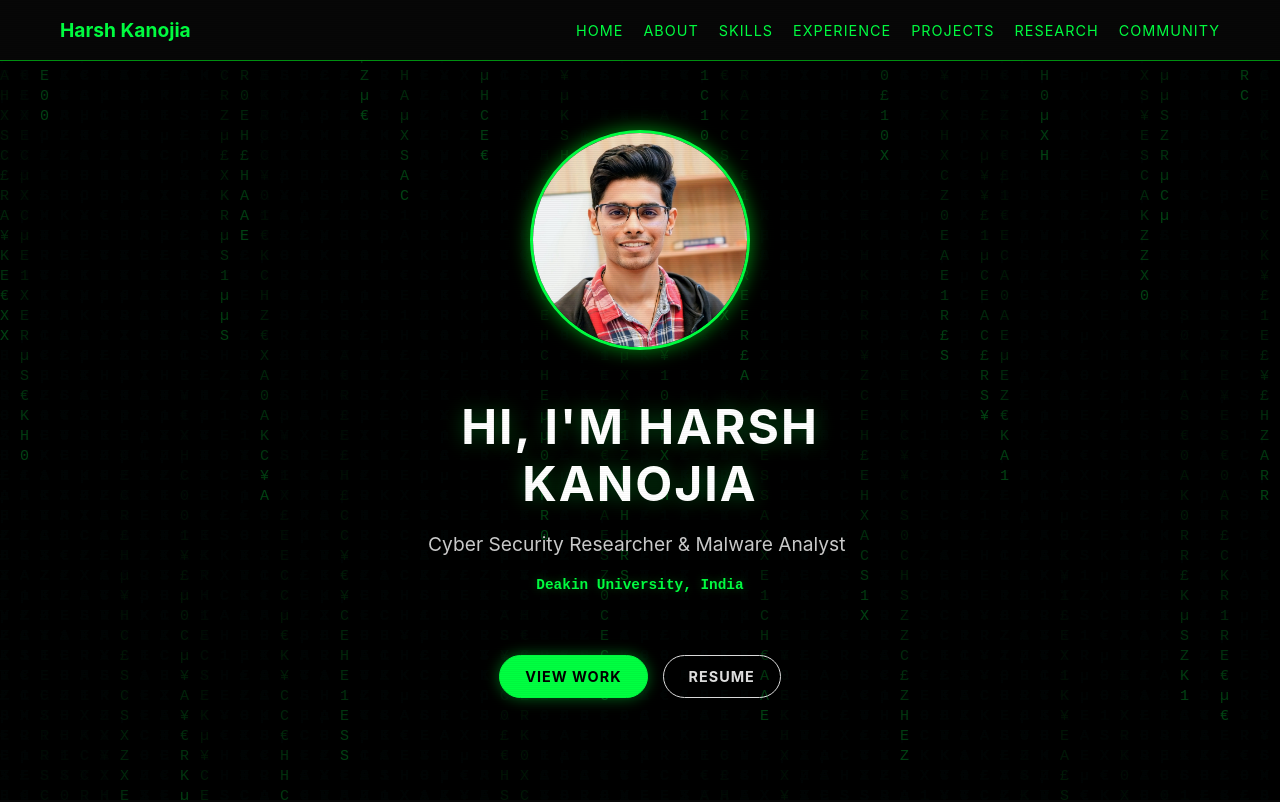
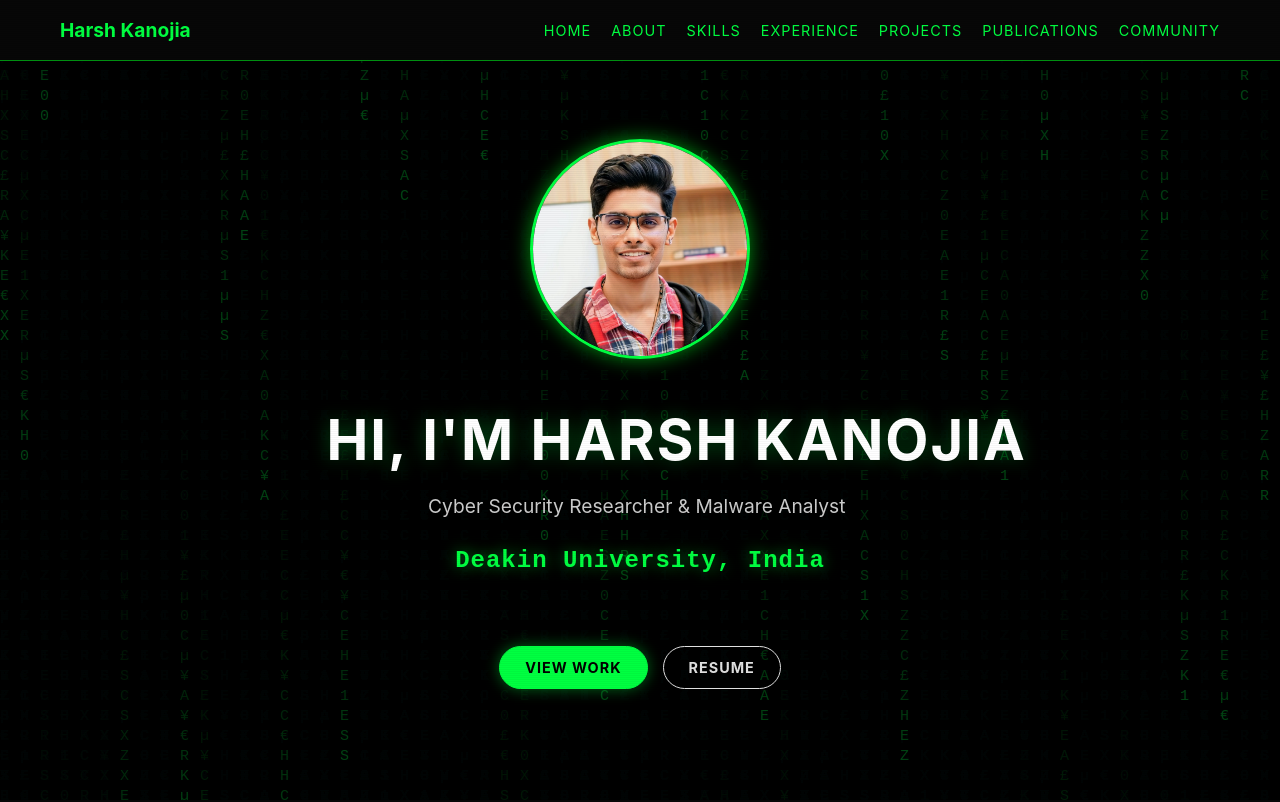
Before and after one commit to harsh-hak/harsh-hak.github.io, a React (Vite) app: page / in a window 1280 px wide. Shown: the top 802 px of the page. Built offline with nearby package versions, Linux system fonts and the light colour scheme.

Commit message:
feat: Add initial Hero, Navbar, Projects, and Publications components.

```diff
--- a/src/components/Hero.jsx
+++ b/src/components/Hero.jsx
@@ -52,10 +52,11 @@ const Hero = () => {
                     margin: '0 auto'
                 }}>
                     <h1 style={{
-                        fontSize: 'clamp(2rem, 5vw, 3rem)',
+                        fontSize: 'clamp(2rem, 5vw, 3.5rem)',
                         marginBottom: '1rem',
                         textShadow: '0 0 20px rgba(0, 255, 65, 0.3)',
-                        lineHeight: 1.2
+                        lineHeight: 1.2,
+                        whiteSpace: 'nowrap'
                     }}>
                         HI, I'M {resumeData.name.toUpperCase()}
                     </h1>
@@ -68,15 +69,16 @@ const Hero = () => {
                         {text}<span className="cursor-blink">|</span>
                     </p>
                     <p style={{
-                        marginTop: '1rem',
-                        fontSize: '0.9rem',
-                        color: '#aaa',
+                        marginTop: '1.5rem',
+                        fontSize: '1.5rem',
+                        color: '#fff',
                         fontFamily: 'var(--font-mono)'
                     }}>
                         <span style={{
                             color: 'var(--primary)',
                             fontWeight: 'bold',
-                            textShadow: '0 0 10px rgba(0, 255, 65, 0.3)'
+                            textShadow: '0 0 15px rgba(0, 255, 65, 0.5)',
+                            letterSpacing: '1px'
                         }}>
                             Deakin University, India
                         </span>
--- a/src/components/Navbar.jsx
+++ b/src/components/Navbar.jsx
@@ -9,7 +9,7 @@ const Navbar = () => {
         { label: 'SKILLS', href: '#skills' },
         { label: 'EXPERIENCE', href: '#experience' },
         { label: 'PROJECTS', href: '#projects' },
-        { label: 'RESEARCH', href: '#publications' },
+        { label: 'PUBLICATIONS', href: '#publications' },
         { label: 'COMMUNITY', href: '#community' },
         // { label: 'CONTACT', href: '#contact' }
     ];
--- a/src/components/Projects.jsx
+++ b/src/components/Projects.jsx
@@ -1,25 +1,9 @@
-import React, { useState, useMemo } from 'react';
+import React from 'react';
 import { resumeData } from '../data';
 import Terminal from './Terminal';
 import FadeInSection from './FadeInSection';
 
 const Projects = () => {
-    const [filter, setFilter] = useState('ALL');
-
-    const allTech = useMemo(() => {
-        const techs = new Set(['ALL']);
-        resumeData.projects.forEach(p => {
-            // Split "Python, CLI" into ["Python", " CLI"] -> trim -> ["Python", "CLI"]
-            p.tech.split(',').forEach(t => techs.add(t.trim()));
-        });
-        return Array.from(techs);
-    }, []);
-
-    const filteredProjects = resumeData.projects.filter(proj => {
-        if (filter === 'ALL') return true;
-        return proj.tech.includes(filter);
-    });
-
     return (
         <section id="projects" className="container" style={{ padding: '4rem 0' }}>
             <FadeInSection>
@@ -27,20 +11,8 @@ const Projects = () => {
                     <span style={{ color: 'var(--primary)' }}>//</span> PROJECTS
                 </h2>
 
-                <div style={{ marginBottom: '2rem', display: 'flex', gap: '10px', flexWrap: 'wrap' }}>
-                    {allTech.map(tech => (
-                        <button
-                            key={tech}
-                            className={`filter-btn ${filter === tech ? 'active' : ''}`}
-                            onClick={() => setFilter(tech)}
-                        >
-                            {tech}
-                        </button>
-                    ))}
-                </div>
-
                 <div style={{ display: 'grid', gridTemplateColumns: 'repeat(auto-fit, minmax(250px, 1fr))', gap: '2rem' }}>
-                    {filteredProjects.map((proj, idx) => (
+                    {resumeData.projects.map((proj, idx) => (
                         <div key={idx} className="interactive-card">
                             <Terminal title={proj.title}>
                                 <div style={{ marginBottom: '1rem', color: 'var(--primary-dim)', fontSize: '0.9rem' }}>
--- a/src/components/Publications.jsx
+++ b/src/components/Publications.jsx
@@ -1,39 +1,47 @@
 import React from 'react';
 import { resumeData } from '../data';
 import Terminal from './Terminal';
+import FadeInSection from './FadeInSection';
 
 const Publications = () => {
     return (
         <section id="publications" className="container" style={{ padding: '4rem 0' }}>
+            <FadeInSection>
                 <h2 className="section-title">
-                <span style={{ color: 'var(--primary)' }}>&gt;</span> RESEARCH_LOG
+                    <span style={{ color: 'var(--primary)' }}>//</span> PUBLICATIONS
                 </h2>
 
-            <div style={{ display: 'grid', gridTemplateColumns: 'repeat(auto-fit, minmax(250px, 1fr))', gap: '2rem' }}>
+                <div style={{ display: 'grid', gridTemplateColumns: 'repeat(auto-fit, minmax(300px, 1fr))', gap: '2rem' }}>
                     {resumeData.publications.map((pub, idx) => (
-                    <Terminal key={idx} title={`DOC: ${pub.publisher}`}>
-                        <h3 style={{ color: '#fff', marginBottom: '1rem', fontSize: '1.1rem' }}>
+                        <div key={idx} className="interactive-card">
+                            <Terminal title={pub.publisher}>
+                                <h3 style={{ color: '#fff', marginBottom: '1rem', fontSize: '1.1rem', lineHeight: '1.4' }}>
                                     {pub.title}
                                 </h3>
-                        <div style={{ display: 'flex', justifyContent: 'space-between', alignItems: 'center', marginTop: '1rem' }}>
-                            <span style={{ color: 'var(--secondary)', fontSize: '0.9rem' }}>{pub.year}</span>
+                                <div style={{ display: 'flex', justifyContent: 'space-between', alignItems: 'center', marginTop: '1.5rem', borderTop: '1px solid #333', paddingTop: '1rem' }}>
+                                    <span style={{ color: '#888', fontSize: '0.9rem' }}>{pub.year}</span>
                                     <a
                                         href={pub.link}
                                         target="_blank"
                                         rel="noreferrer"
                                         style={{
                                             fontSize: '0.9rem',
-                                    borderBottom: '1px solid var(--primary)',
-                                    paddingBottom: '2px',
-                                    color: 'var(--primary)'
+                                            padding: '5px 15px',
+                                            borderRadius: '15px',
+                                            background: 'var(--primary-dim)',
+                                            color: '#fff',
+                                            textDecoration: 'none',
+                                            fontWeight: 'bold'
                                         }}
                                     >
-                                READ_PAPER &gt;
+                                        Read Paper
                                     </a>
                                 </div>
                             </Terminal>
+                        </div>
                     ))}
                 </div>
+            </FadeInSection>
         </section>
     );
 };
```
Lines whose indentation alone changed are shown as unchanged.
